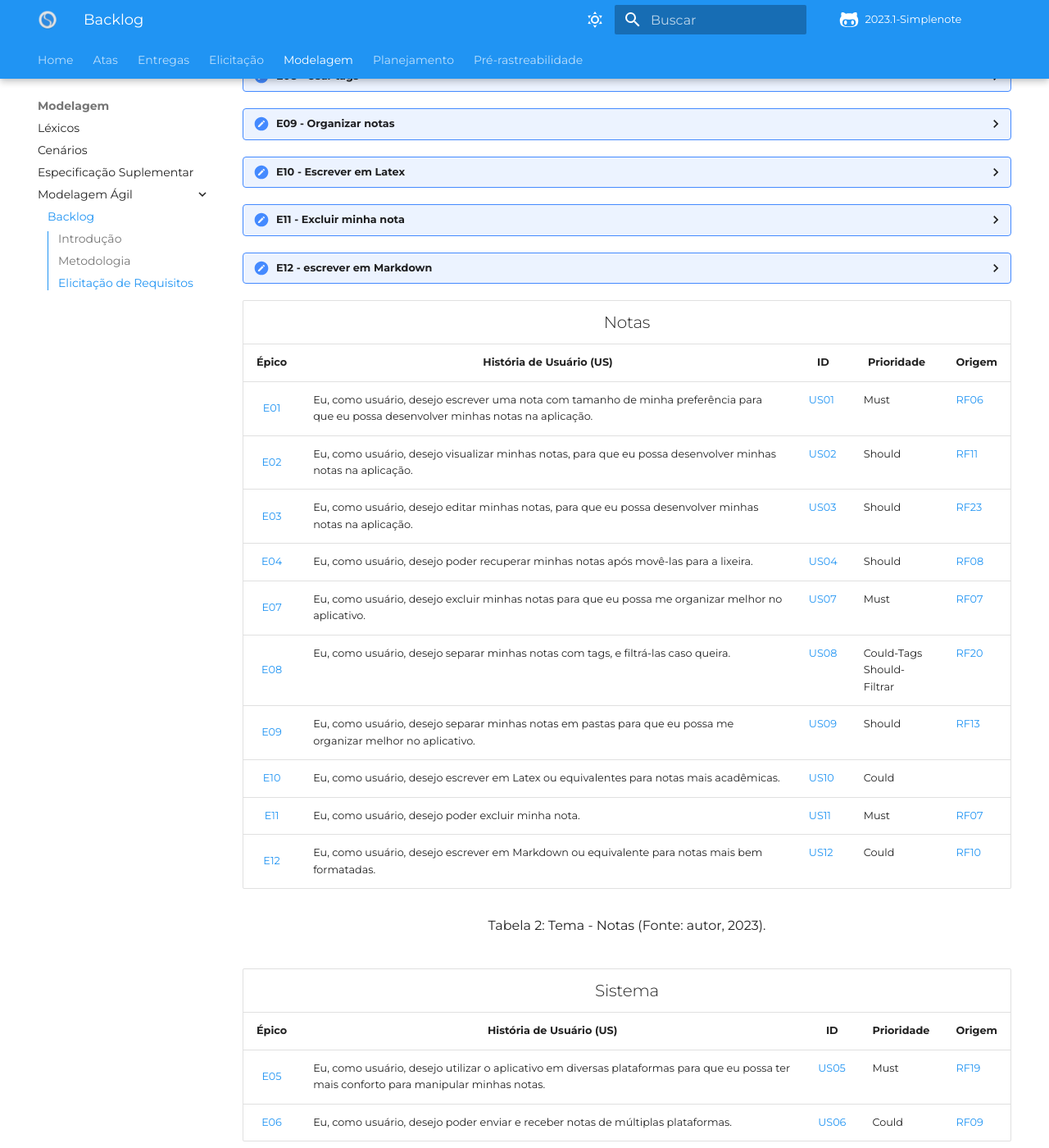
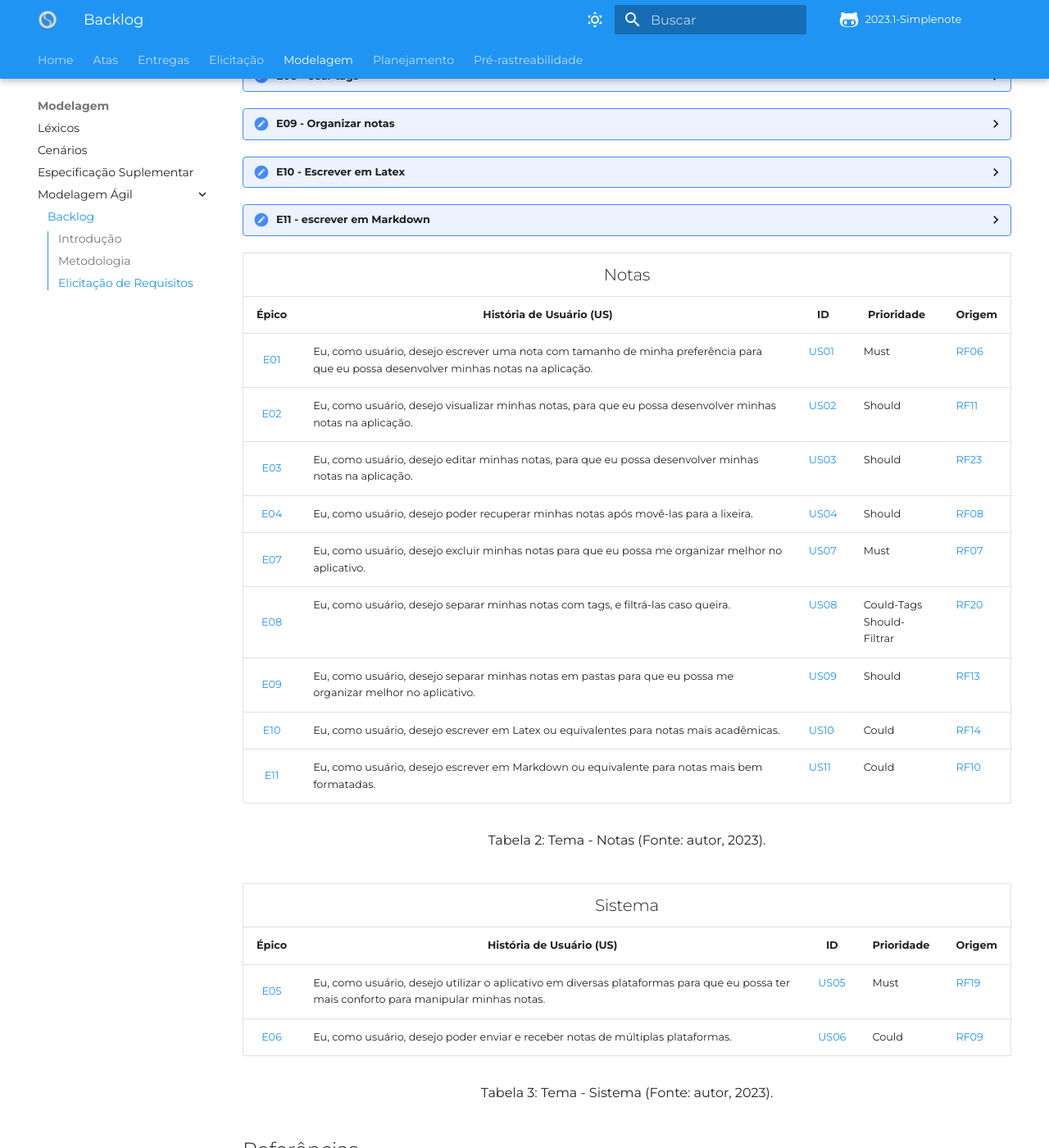
Before and after one commit to Requisitos-de-Software/2023.1-Simplenote, an MkDocs documentation site: the page built from docs/modelagem/agil/backlog.md, in a window 1280 px wide and 1400 px high, scrolled down 2329 px. Shown: the whole window at 82% size. Built offline with MkDocs 1.6.1 and Material for MkDocs 9.7.7, drawn with Linux system fonts in a browser that asks for light colours; some web fonts are replaced; comment, search, counter and statistics services are not loaded.

Commit message:
#Update épicos

```diff
--- a/docs/modelagem/agil/backlog.md
+++ b/docs/modelagem/agil/backlog.md
@@ -122,12 +122,7 @@ Neste tópico, os épicos foram divididos em histórias de usuário menores e ma
 </details>
 
 <details>
-   <summary>E11 - Excluir minha nota</summary>
-   Eu, como usuário, desejo poder excluir minha nota.
-</details>
-
-<details>
-   <summary>E12 - escrever em Markdown</summary>
+   <summary>E11 - escrever em Markdown</summary>
    Eu, como usuário, desejo escrever em Markdown ou equivalente para notas mais bem formatadas.
 </details>
 
@@ -208,21 +203,13 @@ Neste tópico, os épicos foram divididos em histórias de usuário menores e ma
         <td>Eu, como usuário, desejo escrever em Latex ou equivalentes para notas mais acadêmicas.</td>
         <td><a href="../User_story.md">US10</a></td>
         <td>Could<br></td>
-        <td><a href=#elicitacao-de-requisitos></td>
+        <td><a href=#elicitacao-de-requisitos>RF14</td>
     </tr>
     <tr>
         <!-- Épico -->
         <td style="vertical-align: middle; text-align: center"> <a href=#epicos>E11</a> </td>
-        <td>Eu, como usuário, desejo poder excluir minha nota.</td>
+        <td>Eu, como usuário, desejo escrever em Markdown ou equivalente para notas mais bem formatadas.</td>
         <td><a href="../User_story.md">US11</a></td>
-        <td>Must<br></td>
-        <td><a href=#elicitacao-de-requisitos>RF07</td>
-    </tr>
-    <tr>
-        <!-- Épico -->
-        <td style="vertical-align: middle; text-align: center"> <a href=#epicos>E12</a> </td>
-        <td>Eu, como usuário, desejo escrever em Markdown ou equivalente para notas mais bem formatadas.</td>
-        <td><a href="../User_story.md">US12</a></td>
         <td>Could<br></td>
         <td><a href=#elicitacao-de-requisitos>RF10</td>
     </tr>
```
